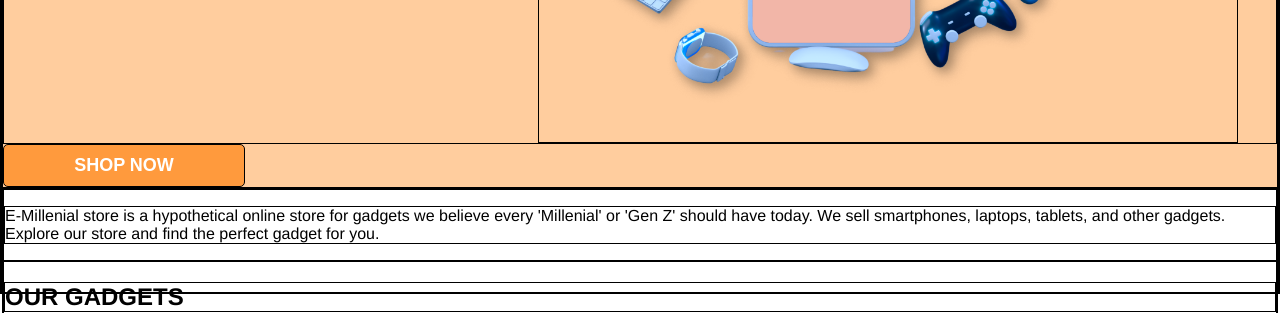
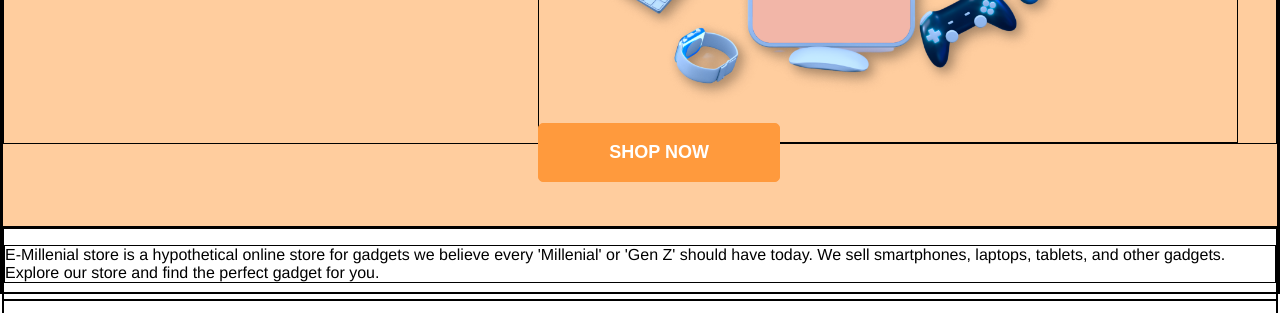
Before and after one commit to Pinerealm/ustacky_full_stack_python, a plain HTML site: page index.html in a window 1280 px wide. Shown: the part 508-821 px from the top of the page. Drawn offline with Linux system fonts and the light colour scheme; a script that the page names is missing.

Commit message:
Add margin and padding to the 'shop now' button

```diff
--- a/styles.css
+++ b/styles.css
@@ -113,7 +113,11 @@ li a {
 #intro button {
   background-color: var(--orange);
   color: white;
-  padding: 10px 20px;
+  padding: 18px 20px;
+  margin-left: 42%;
+  margin-bottom: 44px;
+  margin-top: -25px;
+  border: 1px solid var(--orange);
   border-radius: 5px;
   width: 19%;
   font-size: var(--font-size-large);
```
